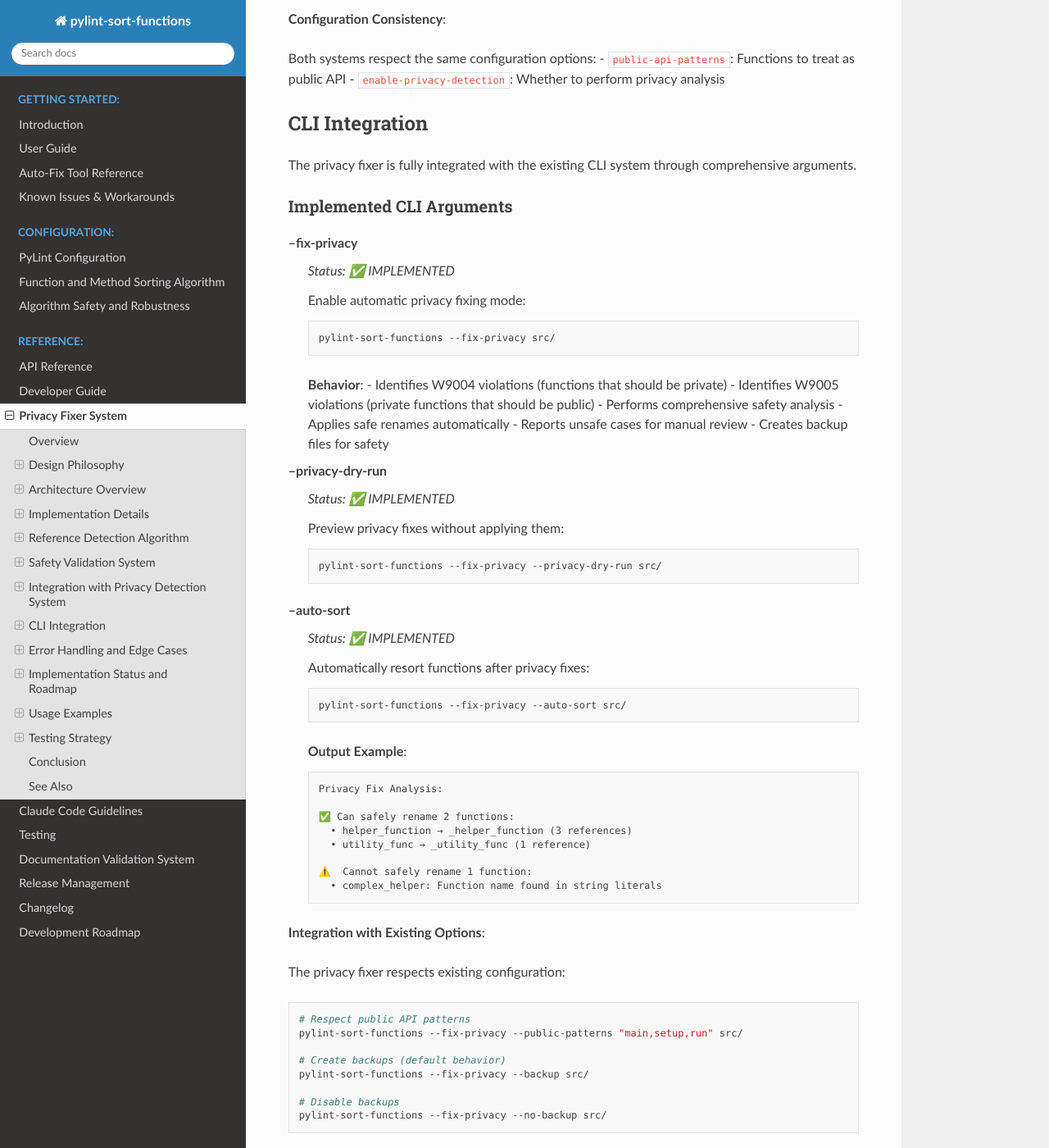
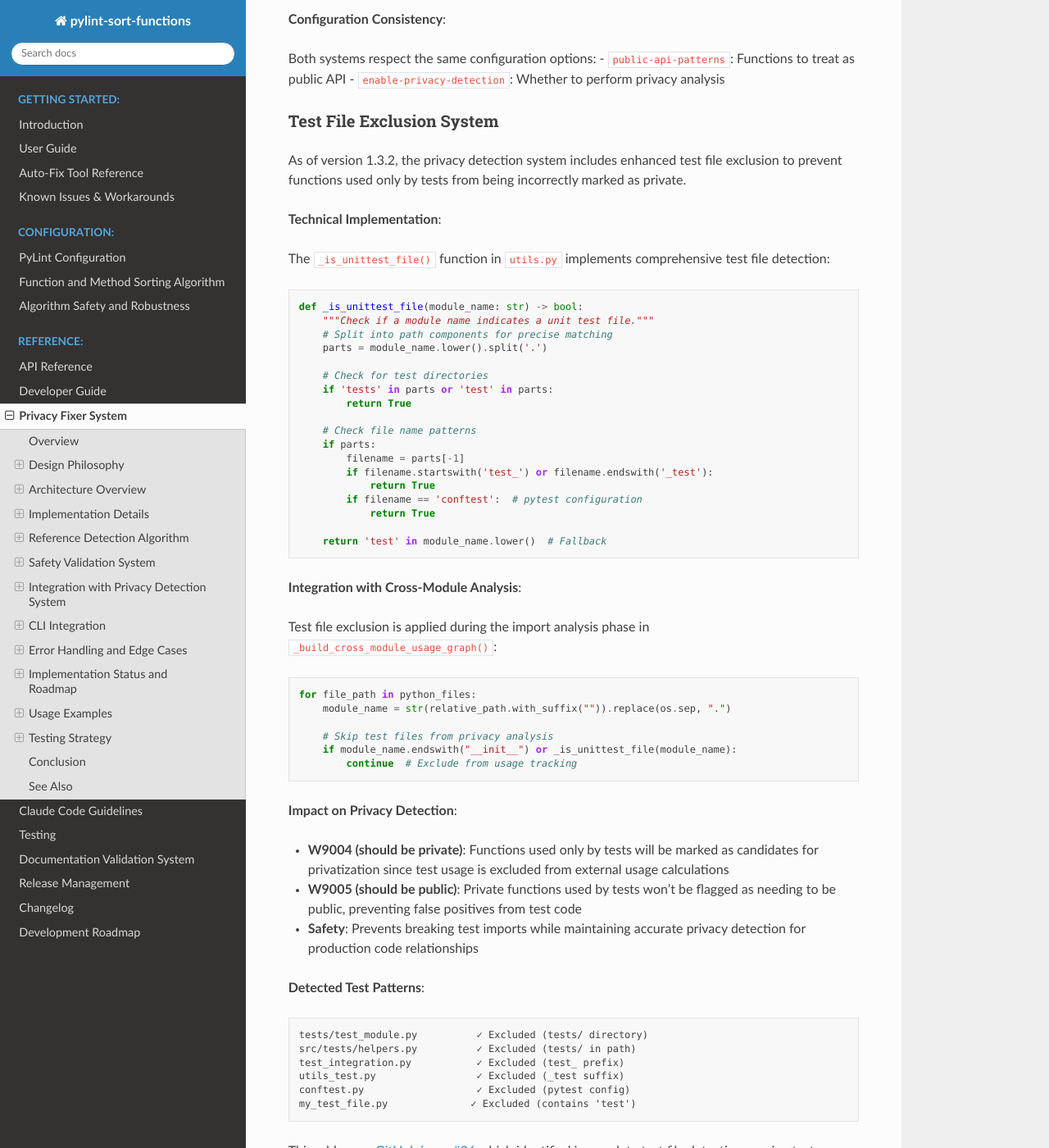
Before and after one commit to hakonhagland/pylint-sort-functions, a Sphinx documentation site: the page built from docs/privacy.rst, in a window 1280 px wide and 1400 px high, scrolled down 8298 px. Shown: the whole window at 82% size. Built offline with Sphinx 7.4.7 and the Read the Docs theme 3.1.0, drawn with Linux system fonts in a browser that asks for light colours; some of the changed text lies outside the part shown.

Commit message:
docs: update documentation for test file exclusion feature
- Enhanced docs/usage.rst with comprehensive test file exclusion documentation
  - Added "Test File Exclusion" section explaining automatic detection patterns
  - Added "Automatic Directory Exclusion" section documenting skip patterns
  - Updated W9004 and W9005 detection method descriptions for accuracy
  - Links to GitHub issue #7 for future configurable directory exclusions

- Updated docs/privacy.rst with technical implementation details
  - Added "Test File Exclusion System" section with code examples
  - Documented _is_unittest_file() function implementation
  - Explained integration with cross-module analysis
  - Detailed impact on W9004/W9005 detection behavior
  - Referenced GitHub issue #26 resolution

- Created GitHub issue #29 for workarounds.rst cleanup of outdated content

This documentation update captures the test exclusion improvements while the
implementation details are fresh, providing users and developers with
comprehensive understanding of the new behavior.

🤖 Generated with [Claude Code](https://claude.ai/code)

Co-Authored-By: Claude <noreply@anthropic.com>

```diff
--- a/docs/privacy.rst
+++ b/docs/privacy.rst
@@ -427,6 +427,68 @@ Both systems respect the same configuration options:
 - ``public-api-patterns``: Functions to treat as public API
 - ``enable-privacy-detection``: Whether to perform privacy analysis
 
+Test File Exclusion System
+~~~~~~~~~~~~~~~~~~~~~~~~~~~
+
+As of version 1.3.2, the privacy detection system includes enhanced test file exclusion to prevent functions used only by tests from being incorrectly marked as private.
+
+**Technical Implementation**:
+
+The ``_is_unittest_file()`` function in ``utils.py`` implements comprehensive test file detection:
+
+.. code-block:: python
+
+    def _is_unittest_file(module_name: str) -> bool:
+        """Check if a module name indicates a unit test file."""
+        # Split into path components for precise matching
+        parts = module_name.lower().split('.')
+
+        # Check for test directories
+        if 'tests' in parts or 'test' in parts:
+            return True
+
+        # Check file name patterns
+        if parts:
+            filename = parts[-1]
+            if filename.startswith('test_') or filename.endswith('_test'):
+                return True
+            if filename == 'conftest':  # pytest configuration
+                return True
+
+        return 'test' in module_name.lower()  # Fallback
+
+**Integration with Cross-Module Analysis**:
+
+Test file exclusion is applied during the import analysis phase in ``_build_cross_module_usage_graph()``:
+
+.. code-block:: python
+
+    for file_path in python_files:
+        module_name = str(relative_path.with_suffix("")).replace(os.sep, ".")
+
+        # Skip test files from privacy analysis
+        if module_name.endswith("__init__") or _is_unittest_file(module_name):
+            continue  # Exclude from usage tracking
+
+**Impact on Privacy Detection**:
+
+- **W9004 (should be private)**: Functions used only by tests will be marked as candidates for privatization since test usage is excluded from external usage calculations
+- **W9005 (should be public)**: Private functions used by tests won't be flagged as needing to be public, preventing false positives from test code
+- **Safety**: Prevents breaking test imports while maintaining accurate privacy detection for production code relationships
+
+**Detected Test Patterns**:
+
+.. code-block:: text
+
+    tests/test_module.py          ✓ Excluded (tests/ directory)
+    src/tests/helpers.py          ✓ Excluded (tests/ in path)
+    test_integration.py           ✓ Excluded (test_ prefix)
+    utils_test.py                 ✓ Excluded (_test suffix)
+    conftest.py                   ✓ Excluded (pytest config)
+    my_test_file.py              ✓ Excluded (contains 'test')
+
+This addresses `GitHub issue #26 <https://github.com/hakonhagland/pylint-sort-functions/issues/26>`_ which identified incomplete test file detection causing test imports to break when functions were incorrectly privatized.
+
 CLI Integration
 ---------------
 
```
Also changed, not shown: docs/usage.rst (+52 -3 lines).
